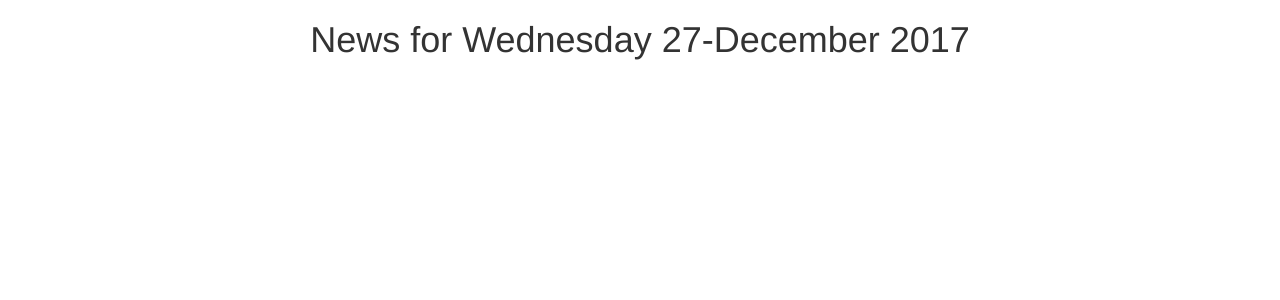
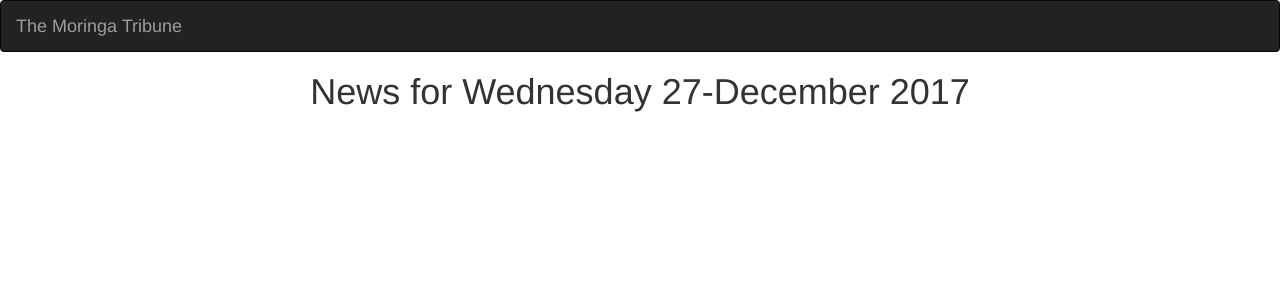
Before and after one commit to Collins33/Source, a Django app: page /news/today/ in a window 1280 px wide. Shown: the top 300 px of the page. Run offline with Django 3.2, Linux system fonts and the light colour scheme; some libraries are stand-ins or nearby versions.

Commit message:
I have added the navbar to the application

```diff
--- a/tribune/news/templates/allnews/base.html
+++ b/tribune/news/templates/allnews/base.html
@@ -13,6 +13,7 @@
 </head>
 
 <body>
+  {% include "navbar.html" %}
   {% block content %}
   <h1 class="text-center">News for {{date|date:"l d-F Y"}}</h1>
   {%endblock%}
--- /dev/null
+++ b/tribune/news/templates/navbar.html
@@ -0,0 +1,17 @@
+<!DOCTYPE html>
+<html lang="en">
+<head>
+
+  <meta charset="utf-8">
+  <meta name="viewport" content="width=device-width, initial-scale=1">
+</head>
+<body>
+<nav class="navbar navbar-inverse">
+  <div class="container-fluid">
+    <div class="navbar-header">
+      <a class="navbar-brand" href="{% url 'newsToday' %}">The Moringa Tribune</a>
+    </div>
+  </div>
+</nav>
+</body>
+</html>
```
